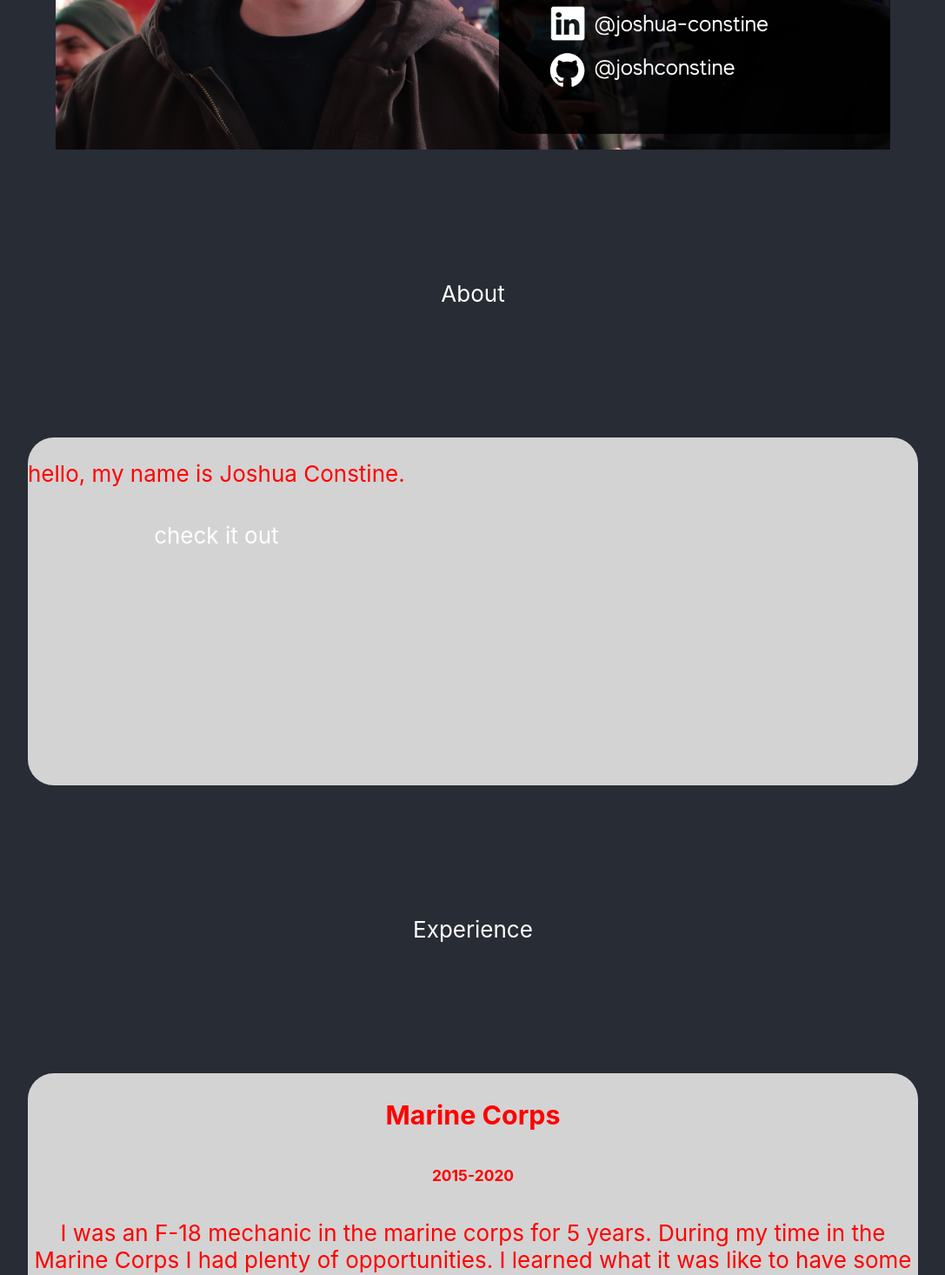
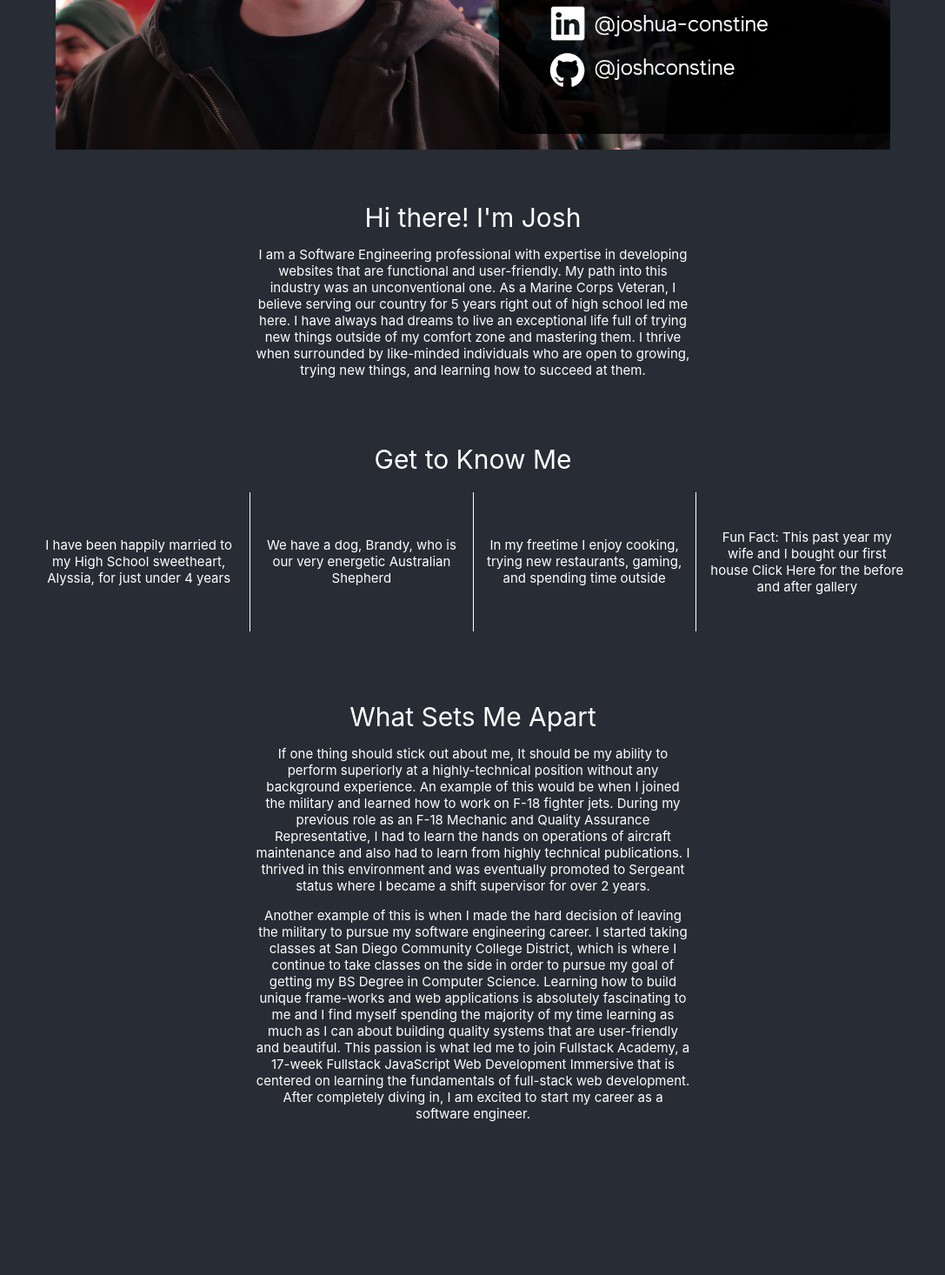
Before and after one commit to joshconstine/josh-website, a React (Create React App) app: page / in a window 1280 px wide. Shown: the part 580-2046 px from the top of the page at 87% size, without its empty margins (96-1183 px from the left). Built offline with nearby package versions, Linux system fonts and the light colour scheme.

Commit message:
more changes

```diff
--- a/src/About.js
+++ b/src/About.js
@@ -3,11 +3,78 @@ import { Box } from "@mui/material";
 
 function About() {
   return (
-    <Box className="projectContainer font">
-      <Box className="infoContainer">
-        <p>hello, my name is Joshua Constine. </p>
-        <p></p>
-        <a href="https://shouldacoulda.herokuapp.com/">check it out</a>
+    <Box className="column">
+      <Box className="paragraph font">
+        <a className="sections">Hi there! I'm Josh</a>
+
+        <p>
+          I am a Software Engineering professional with expertise in developing
+          websites that are functional and user-friendly. My path into this
+          industry was an unconventional one. As a Marine Corps Veteran, I
+          believe serving our country for 5 years right out of high school led
+          me here. I have always had dreams to live an exceptional life full of
+          trying new things outside of my comfort zone and mastering them. I
+          thrive when surrounded by like-minded individuals who are open to
+          growing, trying new things, and learning how to succeed at them.
+        </p>
+      </Box>
+      <a>Get to Know Me</a>
+      <Box className="smallBoxContainer">
+        <Box className="smallBox">
+          <p>
+            I have been happily married to my High School sweetheart, Alyssia,
+            for just under 4 years
+          </p>
+        </Box>
+        <Box className="verticalLine" />
+        <Box className="smallBox">
+          <p>
+            We have a dog, Brandy, who is our very energetic Australian Shepherd
+          </p>
+        </Box>
+        <Box className="verticalLine" />
+        <Box className="smallBox">
+          <p>
+            In my freetime I enjoy cooking, trying new restaurants, gaming, and
+            spending time outside
+          </p>
+        </Box>
+        <Box className="verticalLine" />
+        <Box className="smallBox">
+          <p>
+            Fun Fact: This past year my wife and I bought our first house Click
+            Here for the before and after gallery
+          </p>
+        </Box>
+      </Box>
+      <Box className="paragraph font">
+        <a className="spaceAbove">What Sets Me Apart</a>
+        <p>
+          If one thing should stick out about me, It should be my ability to
+          perform superiorly at a highly-technical position without any
+          background experience. An example of this would be when I joined the
+          military and learned how to work on F-18 fighter jets. During my
+          previous role as an F-18 Mechanic and Quality Assurance
+          Representative, I had to learn the hands on operations of aircraft
+          maintenance and also had to learn from highly technical publications.
+          I thrived in this environment and was eventually promoted to Sergeant
+          status where I became a shift supervisor for over 2 years.
+        </p>
+        <p>
+          Another example of this is when I made the hard decision of leaving
+          the military to pursue my software engineering career. I started
+          taking classes at San Diego Community College District, which is where
+          I continue to take classes on the side in order to pursue my goal of
+          getting my BS Degree in Computer Science. Learning how to build unique
+          frame-works and web applications is absolutely fascinating to me and I
+          find myself spending the majority of my time learning as much as I can
+          about building quality systems that are user-friendly and beautiful.
+          This passion is what led me to join Fullstack Academy, a 17-week
+          Fullstack JavaScript Web Development Immersive that is centered on
+          learning the fundamentals of full-stack web development. After
+          completely diving in, I am excited to start my career as a software
+          engineer.
+        </p>
       </Box>
     </Box>
   );
--- a/src/App.css
+++ b/src/App.css
@@ -46,9 +46,7 @@ a:visited {
   text-decoration: none;
   display: inline-block;
 }
-a:hover {
-  color: grey;
-}
+
 .projectContainer {
   background-color: lightgray;
   width: 80%;
@@ -62,11 +60,52 @@ a:hover {
   margin: 0;
 }
 .font {
-  color: red;
+  color: white;
 }
 .sections {
-  padding: 150px;
+  padding-top: 100px;
+  padding-bottom: 20px;
 }
 .links {
   cursor: pointer;
 }
+.selected {
+  color: #d5a9e9;
+}
+a {
+  font-size: 30px;
+}
+p {
+  font-size: 15px;
+}
+.paragraph {
+  max-width: 500px;
+  align-self: center;
+  padding-top: 60px;
+  padding-bottom: 60px;
+}
+.column {
+  display: flex;
+  flex-direction: column;
+}
+.smallBoxContainer {
+  display: flex;
+  height: 200px;
+  align-items: center;
+  width: 80%;
+  align-self: center;
+}
+.smallBox {
+  display: flex;
+  width: 25%;
+  padding: 15px;
+}
+.verticalLine {
+  height: 160px;
+  width: 1px;
+  border: 1px;
+  background-color: white;
+}
+.spaceAbove {
+  padding-top: 60px;
+}
--- a/src/App.js
+++ b/src/App.js
@@ -10,13 +10,10 @@ function App() {
   return (
     <div className="App">
       <Box className="Appbody">
-        <h2>Joshua Constine</h2>
+        <h2 id="about">Joshua Constine</h2>
 
         <img src="faceShot.jpg" alt="img" className="img" />
 
-        <a id="about" className="sections">
-          About
-        </a>
         <About />
         <a id="experience" className="sections">
           Experience
--- a/src/Navbar.js
+++ b/src/Navbar.js
@@ -1,4 +1,4 @@
-import React from "react";
+import React, { useEffect, useState } from "react";
 import {
   Container,
   AppBar,
@@ -12,14 +12,39 @@ import "./App.css";
 
 const Navbar = () => {
   //we take in logout and current user so our navbar can display accuratley
-  function scrollFunction1(name) {
+  const [classNames, setClassNames] = useState([
+    "selected",
+    "",
+    "",
+    "",
+    "",
+    "",
+  ]);
+
+  function scrollFunction1(event, name, i) {
+    event.preventDefault();
+
+    event.target.className = name + " selected";
     let e = document.getElementById(name);
     e.scrollIntoView({
       block: "start",
       behavior: "smooth",
       inline: "start",
     });
+    handleSelected(i);
   }
+  function handleSelected(i) {
+    let data = [];
+    classNames.map((elem, index) => {
+      if (index === i) {
+        data.push("selected");
+      } else {
+        data.push("");
+      }
+    });
+    setClassNames(data);
+  }
+
   return (
     // <>
     <AppBar
@@ -58,22 +83,40 @@ const Navbar = () => {
           alignItems: "flex-end",
         }}
       >
-        <h6 onClick={() => scrollFunction1("about")} className="links">
+        <h6
+          onClick={(e) => scrollFunction1(e, "about", 0)}
+          className={`links ${classNames[0]}`}
+        >
           About
         </h6>
-        <h6 onClick={() => scrollFunction1("experience")} className="links">
+        <h6
+          onClick={(e) => scrollFunction1(e, "experience", 1)}
+          className={`links ${classNames[1]}`}
+        >
           Experience
         </h6>
-        <h6 onClick={() => scrollFunction1("education")} className="links">
+        <h6
+          onClick={(e) => scrollFunction1(e, "education", 2)}
+          className={`links ${classNames[2]}`}
+        >
           Education
         </h6>
-        <h6 onClick={() => scrollFunction1("projects")} className="links">
+        <h6
+          onClick={(e) => scrollFunction1(e, "projects", 3)}
+          className={`links ${classNames[3]}`}
+        >
           Projects
         </h6>
-        <h6 onClick={() => scrollFunction1("skills")} className="links">
+        <h6
+          onClick={(e) => scrollFunction1(e, "skills", 4)}
+          className={`links ${classNames[4]}`}
+        >
           Skills
         </h6>
-        <h6 onClick={() => scrollFunction1("contact")} className="links">
+        <h6
+          onClick={(e) => scrollFunction1(e, "contact", 5)}
+          className={`links ${classNames[5]}`}
+        >
           Contact
         </h6>
       </Box>
```
